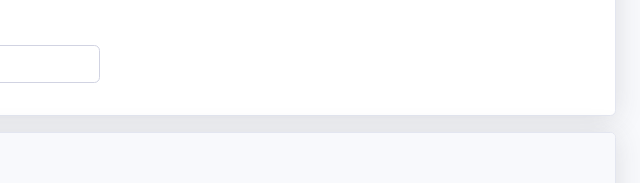
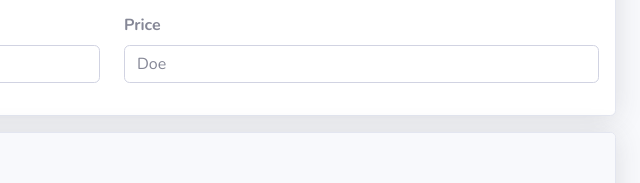
Before and after one commit to AaronMbuzi/Car-Site, a plain HTML site: page admin dashboard/profile.html in a window 1280 px wide. Shown: the part 557-740 px from the top of the page, 640-1280 px from the left. Drawn offline with nearby package versions, Linux system fonts and the light colour scheme.

Commit message:
Update profile.html

```diff
--- a/admin dashboard/profile.html
+++ b/admin dashboard/profile.html
@@ -180,6 +180,7 @@
                                                     </div>
                                                     <div class="col">
                                                         <div class="mb-3"><label class="form-label" for="last_name"><strong>Steering</strong></label><input class="form-control" type="text" id="last_name" placeholder="Doe" name="last_name"></div>
+                                                        <div class="mb-3"><label class="form-label" for="last_name"><strong>Price</strong></label><input class="form-control" type="text" id="last_name-1" placeholder="Doe" name="last_name"></div>
                                                     </div>
                                                 </div>
                                             </form>
```
